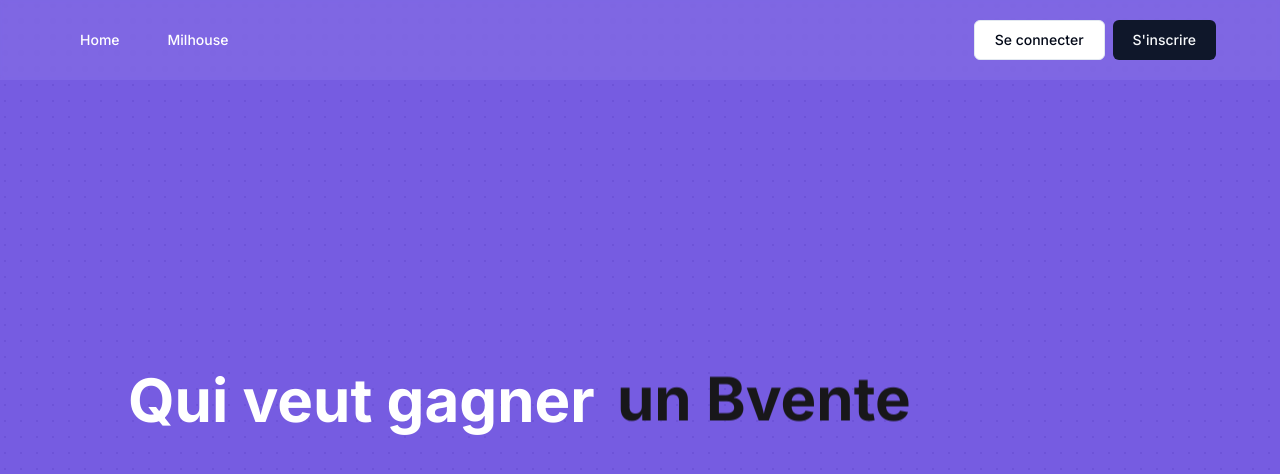
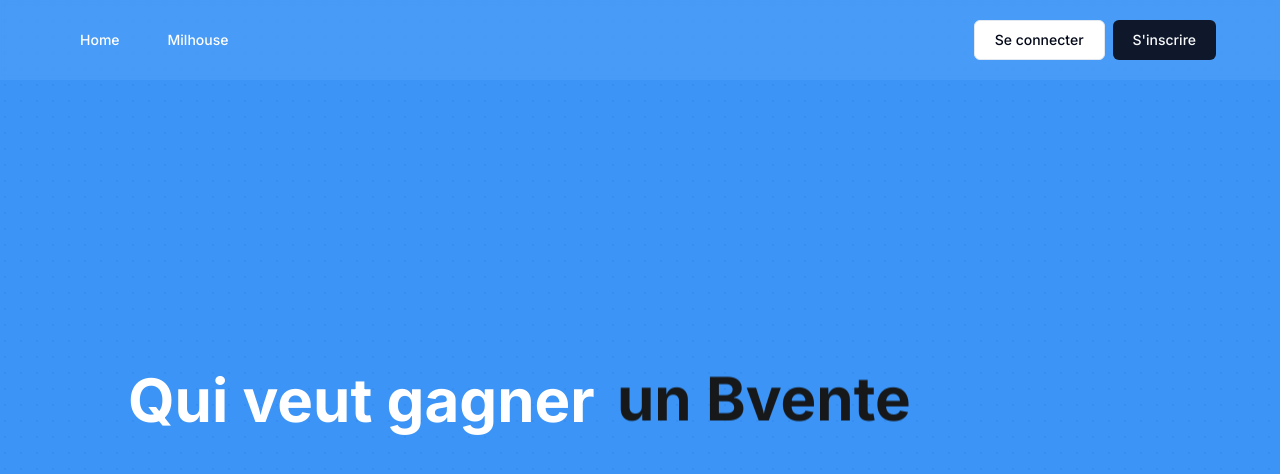
Before and after one commit to AmineAffif/qui-veut-gagner-un-bv, a Next.js app: page / in a window 1280 px wide. Shown: the top 474 px of the page. Built offline with nearby package versions, Linux system fonts and the light colour scheme.

Commit message:
fix logic

```diff
--- a/app/page.tsx
+++ b/app/page.tsx
@@ -36,7 +36,7 @@ export default function Home() {
     const shuffled = [...initialWords].sort(() => Math.random() - 0.5);
     setShuffledWords(shuffled);
 
-    const colors = ["#0174f4c4", "#2900d1a3"];
+    const colors = ["#2900d1a3", "#0174f4c4", "#0174f4c4", "#2900d1a3"];
     const randomColor = colors[Math.floor(Math.random() * colors.length)];
     setBgColor(randomColor);
   }, []);
```
